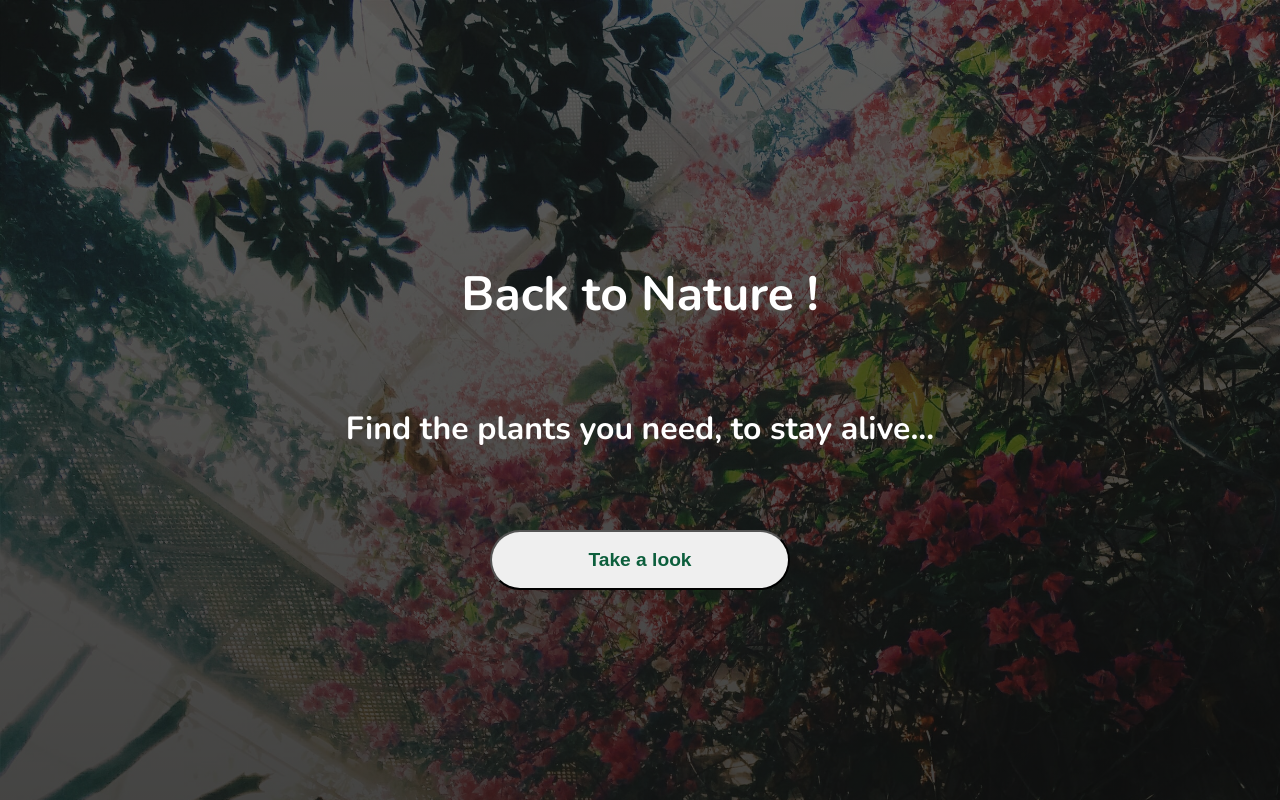
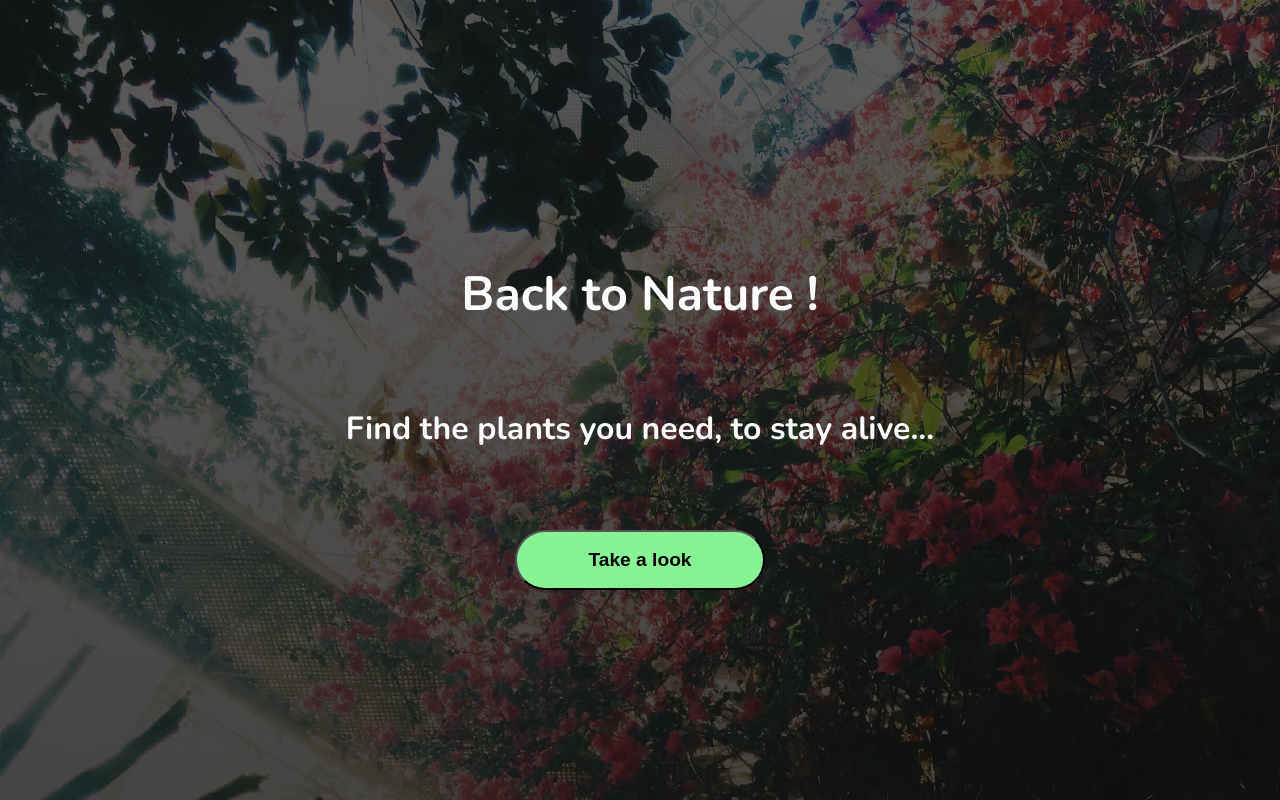
Before and after one commit to mancia08/plants, a React (Create React App) app: page / in a window 1280 px wide. Built offline with nearby package versions, Linux system fonts and the light colour scheme.

Commit message:
test commit

```diff
--- a/package.json
+++ b/package.json
@@ -3,6 +3,11 @@
   "version": "0.1.0",
   "private": true,
   "dependencies": {
+    "@fortawesome/fontawesome-svg-core": "^1.2.32",
+    "@fortawesome/free-brands-svg-icons": "^5.15.1",
+    "@fortawesome/free-regular-svg-icons": "^5.15.1",
+    "@fortawesome/free-solid-svg-icons": "^5.15.1",
+    "@fortawesome/react-fontawesome": "^0.1.13",
     "@testing-library/jest-dom": "^5.11.6",
     "@testing-library/react": "^11.2.2",
     "@testing-library/user-event": "^12.6.0",
--- a/src/components/home/Homepage.css
+++ b/src/components/home/Homepage.css
@@ -1,3 +1,4 @@
+/* @import url('https://fonts.googleapis.com/css2?family=Dancing+Script:wght@400;700&family=Nunito:wght@200;300;400;600;700&display=swap'); */
 
 .homepage--section {
     background-image: linear-gradient(rgba(0, 0, 0, 0.6), rgba(0, 0, 0, 0.7)), url(../../assets/homepage-bg-image.jpg);
@@ -16,15 +17,20 @@
 
     /* Secundary colour */
     --secundary-colour: #f1f1f1;
+
+    /* Vivid green */
+    --pale-green: #87f395;
 }
 
 h1 {
+    /* font-family: 'Dancing Script', cursive; */
     color: #fff;
     margin: 50px 0;
     font-size: 3rem;
 }
 
 h2 {
+    /* font-family: 'Dancing Script', cursive; */
     color: #fff;
     margin: 30px 0;
     font-size: 2rem;
@@ -33,10 +39,12 @@
 .homepage--btn {
     font-size: 1.2rem;
     font-weight: 600;
-    color: var(--primary-colour);
-    width: 300px;
+    /* color: var(--secundary-colour); */
+    color: #000;
+    width: 250px;
     height: 60px;
     outline: none;
     border-radius: 50px;
     margin-top: 50px;
+    background-color: var(--pale-green);
 }
```
Also changed, not shown: 2 other files (tests, documents, lock files or other folders).
